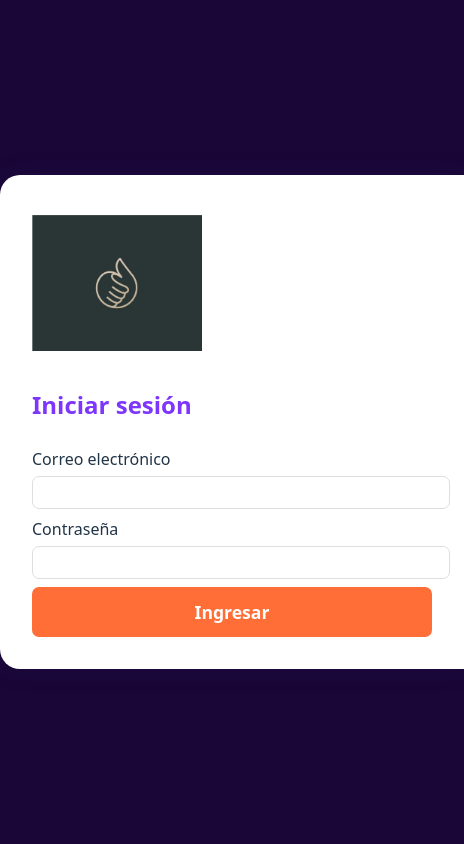
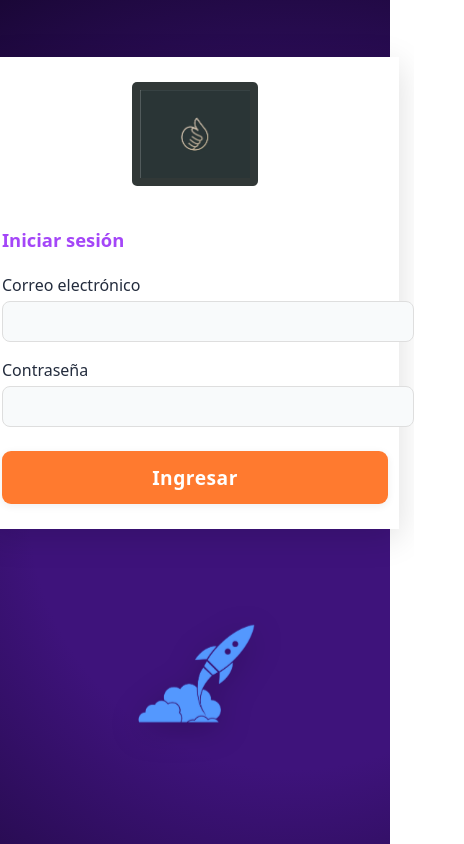
Before and after one commit to CameyJ/projectlaws, a React (Vite) app: page /login in a window 390 px wide. Shown: the whole page, 464 px wide, since content can reach past the window. Built offline with nearby package versions, Linux system fonts and the light colour scheme.

Commit message:
cambios en el home y configuraciones de css

```diff
--- a/src/App.jsx
+++ b/src/App.jsx
@@ -1,8 +1,57 @@
+import { BrowserRouter, Routes, Route, Navigate } from "react-router-dom";
 import Login from './modules/auth/Login';
+import Home from './modules/home/Home';
+import Laws from './modules/laws/Laws';
+import Results from './modules/results/Results';
+//import About from './modules/about/About';
+import Contact from './modules/contact/Contact';
+import PrivateRoute from './components/PrivateRoute';
 
 function App() {
   return (
-    <Login />
+    <BrowserRouter>
+      <Routes>
+        <Route path="/login" element={<Login />} />
+
+        {/* Todas estas rutas son privadas, solo con login */}
+        <Route
+          path="/home"
+          element={
+            <PrivateRoute>
+              <Home />
+            </PrivateRoute>
+          }
+        />
+        <Route
+          path="/laws"
+          element={
+            <PrivateRoute>
+              <Laws />
+            </PrivateRoute>
+          }
+        />
+        <Route
+          path="/results"
+          element={
+            <PrivateRoute>
+              <Results />
+            </PrivateRoute>
+          }
+        />
+
+        <Route
+          path="/contact"
+          element={
+            <PrivateRoute>
+              <Contact />
+            </PrivateRoute>
+          }
+        />
+
+        {/* Si no existe la ruta, redirige a login */}
+        <Route path="*" element={<Navigate to="/login" />} />
+      </Routes>
+    </BrowserRouter>
   );
 }
 
--- /dev/null
+++ b/src/components/Navbar.css
@@ -0,0 +1,97 @@
+.navbar {
+  width: 100vw;
+  background: #1a0536;
+  display: flex;
+  align-items: center;
+  justify-content: space-between;
+  height: 80px;
+  padding: 0 2vw;
+  box-sizing: border-box;
+}
+
+.navbar-logo img {
+  height: 44px;
+  cursor: pointer;
+}
+
+.navbar-links {
+  flex: 1;
+  display: flex;
+  justify-content: center; /* Centra los links */
+  align-items: center;
+  gap: 2vw;
+  margin: 0;
+  padding: 0;
+  list-style: none;
+  min-width: 0;
+}
+
+.navbar-links li {
+  flex: 1 1 0;
+  display: flex;
+  justify-content: center;
+}
+
+.navbar-links li a {
+  color: #b5a8ff;
+  font-weight: 700;
+  font-size: 1.2rem;
+  text-decoration: none;
+  padding: 12px 20px;
+  border-radius: 6px;
+  transition: background 0.2s;
+  width: 100%;
+  text-align: center;
+  display: block;
+}
+
+.navbar-links li a:hover {
+  background: #24106a;
+  color: #fff;
+}
+
+.logout-btn {
+  margin-left: 2vw;
+  background: #ff7a2f;
+  color: #fff;
+  font-weight: 700;
+  border: none;
+  border-radius: 8px;
+  font-size: 1.1rem;
+  padding: 12px 28px;
+  cursor: pointer;
+  transition: background 0.2s;
+}
+.logout-btn:hover {
+  background: #ff4e00;
+}
+
+/* RESPONSIVE para pantallas pequeñas */
+@media (max-width: 900px) {
+  .navbar {
+    flex-direction: column;
+    height: auto;
+    padding: 8px 2vw;
+  }
+  .navbar-links {
+    gap: 1vw;
+  }
+  .logout-btn {
+    margin: 16px 0 0 0;
+    width: 90vw;
+  }
+}
+
+@media (max-width: 600px) {
+  .navbar-links li a {
+    font-size: 1rem;
+    padding: 8px 6px;
+  }
+  .logout-btn {
+    font-size: 1rem;
+    padding: 10px 12px;
+  }
+  .navbar-logo img {
+    height: 36px;
+  }
+}
--- /dev/null
+++ b/src/components/Navbar.jsx
@@ -0,0 +1,34 @@
+import { Link, useNavigate } from "react-router-dom";
+import logo from "../assets/logo.PNG";
+import "./Navbar.css";
+
+const Navbar = () => {
+  const navigate = useNavigate();
+  const isAuthenticated = !!localStorage.getItem("token");
+
+  const handleLogout = () => {
+    localStorage.removeItem("token");
+    navigate("/login");
+  };
+
+  return (
+    <nav className="navbar">
+      <div className="navbar-logo" onClick={() => navigate("/home")}>
+        <img src={logo} alt="Logo" />
+      </div>
+      <ul className="navbar-links">
+        <li><Link to="/home">Inicio</Link></li>
+        <li><Link to="/laws">Evaluación</Link></li>
+        <li><Link to="/results">Resultados</Link></li>
+        <li><Link to="/contact">Contacto</Link></li>
+      </ul>
+      {isAuthenticated && (
+        <button className="logout-btn" onClick={handleLogout}>
+          Logout
+        </button>
+      )}
+    </nav>
+  );
+};
+
+export default Navbar;
--- /dev/null
+++ b/src/components/PrivateRoute.jsx
@@ -0,0 +1,9 @@
+import { Navigate } from "react-router-dom";
+
+// children: el componente que debe mostrarse si el usuario está logeado
+const PrivateRoute = ({ children }) => {
+  const isAuthenticated = !!localStorage.getItem("token");
+  return isAuthenticated ? children : <Navigate to="/login" />;
+};
+
+export default PrivateRoute;
--- a/src/modules/auth/Login.css
+++ b/src/modules/auth/Login.css
@@ -1,72 +1,180 @@
 .login-container {
-  display: flex;
-  min-height: 100vh;
-  background: #1a0737;
-}
-.login-box {
-  width: 400px;
-  background: #fff;
-  padding: 2.5rem 2rem 2rem 2rem;
-  border-radius: 20px 0 0 20px;
-  display: flex;
-  flex-direction: column;
-  justify-content: center;
-  margin: auto 0;
-  box-shadow: 0 0 24px 0 #28156e2b;
-}
-.login-logo {
-  max-width: 170px;
-  margin-bottom: 1rem;
-}
-.login-box h2 {
-  color: #7e36fc;
-  margin-bottom: 1.5rem;
-}
-.login-box label {
-  margin-top: 1rem;
-  font-weight: 500;
-}
-.login-box input[type="email"],
-.login-box input[type="password"] {
-  width: 100%;
-  padding: 0.5rem;
-  margin-top: 0.3rem;
-  border-radius: 7px;
-  border: 1px solid #dedede;
-  margin-bottom: 0.5rem;
-}
-.login-box button {
-  background: #ff6e36;
-  color: #fff;
-  font-weight: bold;
-  width: 100%;
-  border: none;
-  border-radius: 7px;
-  padding: 0.8rem 0;
-  font-size: 1.1rem;
-  cursor: pointer;
-  transition: background 0.2s;
-}
-.login-box button:hover {
-  background: #ff4600;
-}
-.login-error {
-  color: #cc1818;
-  margin-top: 1rem;
-}
-.login-illustration {
-  flex: 1;
-  background: linear-gradient(180deg, #2e0c64 0%, #390c62 100%);
   display: flex;
   align-items: center;
   justify-content: center;
+  min-height: 100vh;
+  width: 100vw;
+  background: radial-gradient(circle at 75% 60%, #3e137b 45%, #1a0737 100%);
+  /* Puedes ajustar el fondo gradiente si prefieres otro efecto */
+  margin: 0;
+  padding: 0;
 }
+
+.login-box {
+  background: #fff;
+  border-radius: 22px;
+  box-shadow: 0 8px 32px #0002;
+  padding: 2.8rem 2.2rem;
+  width: 340px;
+  min-height: 420px;
+  display: flex;
+  flex-direction: column;
+  align-items: center;
+  z-index: 2;
+}
+
+.login-logo {
+  width: 180px;
+  margin-bottom: 1.5rem;
+  border-radius: 5px;
+  background: #313837;
+  padding: 16px;
+}
+
+h2 {
+  color: #a446f8;
+  font-size: 2rem;
+  margin-bottom: 1.2rem;
+  font-weight: bold;
+  align-self: flex-start;
+}
+
+form {
+  width: 100%;
+}
+
+label {
+  display: block;
+  margin-bottom: 4px;
+  color: #232c3d;
+  font-weight: 500;
+  font-size: 1rem;
+}
+
+input[type="email"],
+input[type="password"] {
+  width: 100%;
+  padding: 9px 12px;
+  border-radius: 8px;
+  border: 1.2px solid #dedede;
+  margin-bottom: 16px;
+  font-size: 1.1rem;
+  background: #f8fafb;
+  transition: border 0.18s;
+}
+input[type="email"]:focus,
+input[type="password"]:focus {
+  border-color: #8a3ffc;
+  outline: none;
+}
+
+button[type="submit"] {
+  background: #ff7a2f;
+  color: #fff;
+  font-size: 1.2rem;
+  border: none;
+  border-radius: 9px;
+  padding: 13px 0;
+  width: 100%;
+  margin-top: 8px;
+  font-weight: bold;
+  letter-spacing: .5px;
+  transition: background 0.18s, box-shadow 0.18s;
+  cursor: pointer;
+  box-shadow: 0 2px 8px #0001;
+}
+button[type="submit"]:hover,
+button[type="submit"]:focus {
+  background: #f95e14;
+}
+
+.login-error {
+  color: #e01a1a;
+  margin-top: 1.3rem;
+  font-weight: 500;
+  font-size: 1.05rem;
+}
+
+.login-illustration {
+  display: flex;
+  align-items: center;
+  justify-content: center;
+  min-width: 290px;
+  /* No uses flex:1 aquí para mantener proporciones */
+  z-index: 1;
+}
+
 .login-illustration img {
-  width: 400px;
-  max-width: 85%;
-  animation: rocket 3s infinite alternate;
+  width: 300px;         /* Tamaño ideal para escritorio */
+  max-width: 340px;
+  min-width: 180px;
+  height: auto;
+  animation: floatRocket 2.8s ease-in-out infinite alternate;
+  /* Puedes añadir un margin-top si quieres bajarlo un poco: */
+  margin-top: 30px;
 }
-@keyframes rocket {
-  0% { transform: translateY(0);}
-  100% { transform: translateY(-18px);}
+
+
+/* Animación de flotación del cohete */
+@keyframes floatRocket {
+  0% {
+    transform: translateY(0) scale(1);
+    filter: drop-shadow(0 8px 16px #0003);
+  }
+  60% {
+    transform: translateY(-18px) scale(1.03);
+    filter: drop-shadow(0 22px 18px #2d00b13a);
+  }
+  100% {
+    transform: translateY(-11px) scale(1.01);
+    filter: drop-shadow(0 12px 14px #1a073744);
+  }
 }
+
+/* Responsive para pantallas medianas/pequeñas */
+@media (max-width: 900px) {
+  .login-container {
+    flex-direction: column;
+    justify-content: center;
+    align-items: center;
+    min-height: 100vh;
+  }
+  .login-box {
+    border-radius: 22px 22px 0 0;
+    width: 90vw;
+    min-height: 340px;
+    margin-bottom: 0;
+  }
+  .login-illustration {
+    padding: 1.5rem 0;
+    width: 100vw;
+    justify-content: center;
+  }
+  .login-illustration img {
+    width: 70vw;
+    max-width: 220px;
+  }
+}
+
+@media (max-width: 500px) {
+  .login-container {
+    padding: 0;
+    min-height: 100vh;
+  }
+  .login-box {
+    padding: 1.6rem 0.7rem;
+    border-radius: 0;
+    width: 99vw;
+  }
+  .login-logo {
+    width: 110px;
+    padding: 8px;
+  }
+  h2 {
+    font-size: 1.15rem;
+  }
+  .login-illustration img {
+    width: 80vw;
+    max-width: 130px;
+  }
+}
--- /dev/null
+++ b/src/modules/contact/Contact.jsx
@@ -0,0 +1,11 @@
+import Navbar from "../../components/Navbar";
+const Contact = () => (
+  <>
+    <Navbar />
+    <div style={{ padding: "2rem" }}>
+      <h1>Contacto</h1>
+      <p>Ponte en contacto con nosotros.</p>
+    </div>
+  </>
+);
+export default Contact;
--- /dev/null
+++ b/src/modules/home/Home.jsx
@@ -0,0 +1,14 @@
+import Navbar from "../../components/Navbar";
+import "../../styles/PageLayout.css";
+
+const Home = () => (
+  <>
+    <Navbar />
+    <div className="page-container">
+      <h1>Bienvenido a la página de inicio</h1>
+      <p>¡Has iniciado sesión correctamente!</p>
+    </div>
+  </>
+);
+
+export default Home;
--- /dev/null
+++ b/src/modules/laws/Laws.jsx
@@ -0,0 +1,11 @@
+import Navbar from "../../components/Navbar";
+const Laws = () => (
+  <>
+    <Navbar />
+    <div style={{ padding: "2rem" }}>
+      <h1>Evaluación de Leyes</h1>
+      <p>¡Aquí se mostrarán todas las leyes para evaluar!</p>
+    </div>
+  </>
+);
+export default Laws;
--- /dev/null
+++ b/src/modules/results/Results.jsx
@@ -0,0 +1,11 @@
+import Navbar from "../../components/Navbar";
+const Results = () => (
+  <>
+    <Navbar />
+    <div style={{ padding: "2rem" }}>
+      <h1>Resultados</h1>
+      <p>Visualiza los resultados de tus evaluaciones aquí.</p>
+    </div>
+  </>
+);
+export default Results;
--- /dev/null
+++ b/src/styles/PageLayout.css
@@ -0,0 +1,38 @@
+.page-container {
+  min-height: calc(100vh - 80px); /* Ajusta el alto según tu navbar */
+  width: 100vw;
+  background: #fafbfc;
+  padding: 3rem 2rem 2rem 2rem;
+  box-sizing: border-box;
+  margin: 0;
+  display: flex;
+  flex-direction: column;
+  justify-content: flex-start;
+  align-items: flex-start;
+}
+
+.page-container h1 {
+  font-size: clamp(2rem, 5vw, 3.5rem);
+  font-weight: 800;
+  margin-bottom: 1.5rem;
+  color: #243040;
+}
+
+@media (max-width: 900px) {
+  .page-container {
+    padding: 1.5rem 1rem;
+  }
+  .page-container h1 {
+    font-size: 2.1rem;
+  }
+}
+
+@media (max-width: 600px) {
+  .page-container {
+    padding: 0.8rem 0.5rem;
+    min-height: calc(100vh - 70px);
+  }
+  .page-container h1 {
+    font-size: 1.25rem;
+  }
+}
```
Also changed, not shown: src/modules/auth/Login.jsx (+9 -5 lines).
